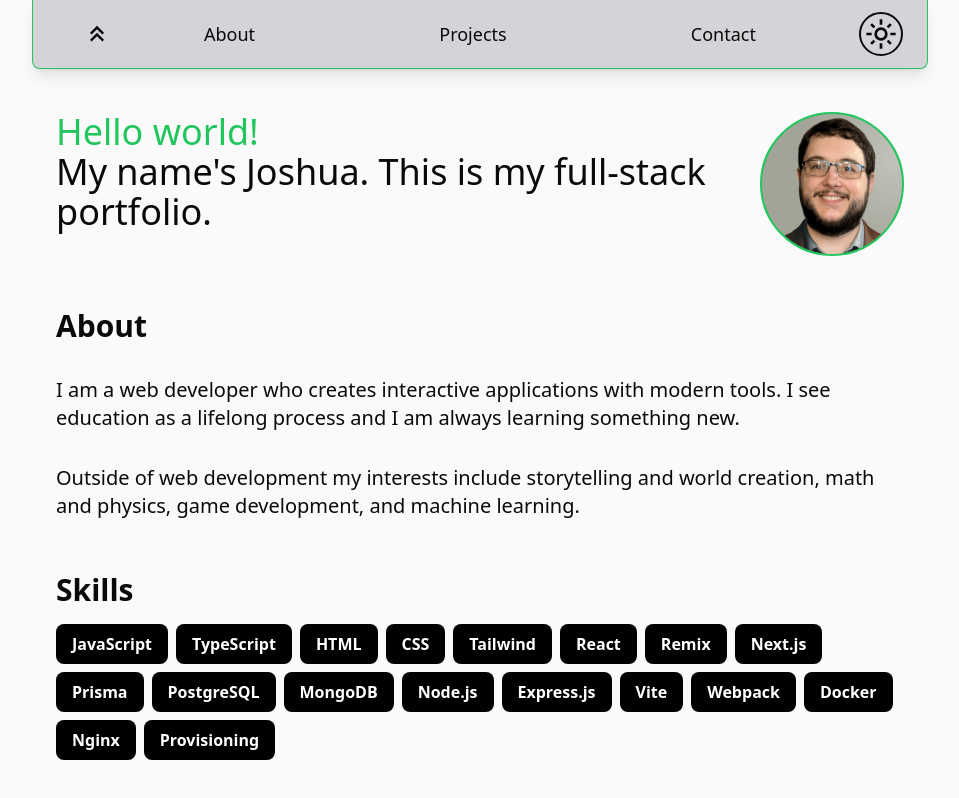
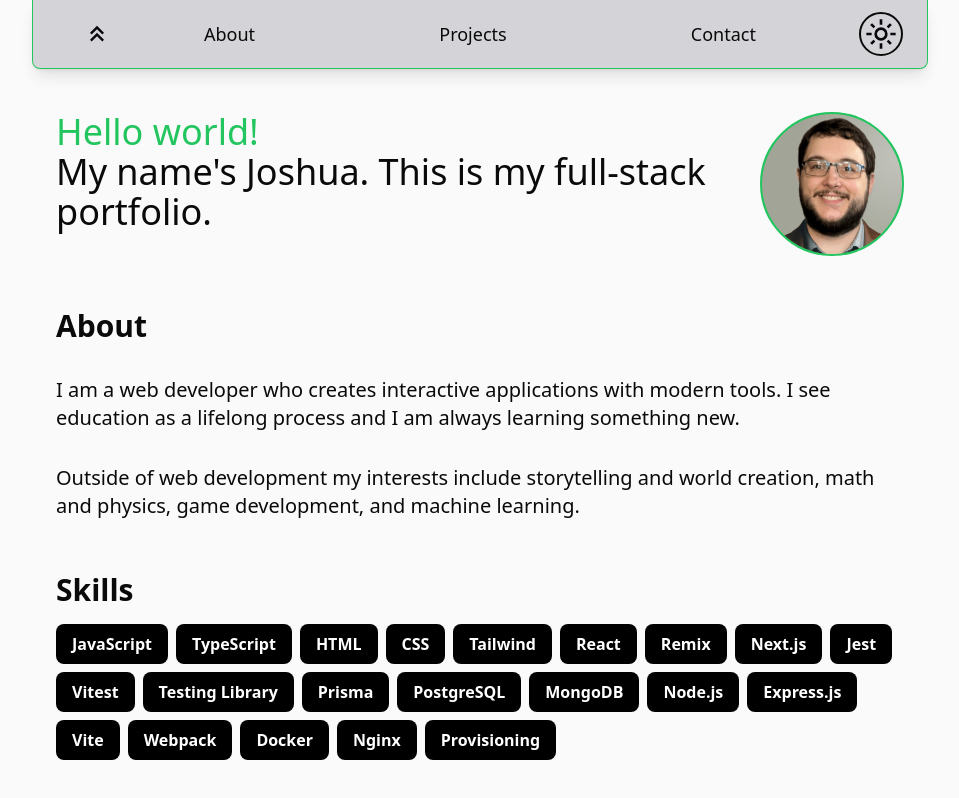
Before and after one commit to jrbarnhart/portfolio, a React (Vite) app: page / in a window 1280 px wide. Shown: the whole page, without its empty margins (160-1119 px from the left). Built offline with nearby package versions, Linux system fonts and the light colour scheme; the HTML template or start-up script is replaced by a standard one.

Commit message:
Add testing skills

```diff
--- a/src/components/About/Skills.tsx
+++ b/src/components/About/Skills.tsx
@@ -29,6 +29,12 @@ const Skills = () => {
           link="https://nextjs.org/"
           bgLight={true}
         />
+        <SkillTag skillName="Jest" link="https://jestjs.io/" />
+        <SkillTag skillName="Vitest" link="https://vitest.dev/" />
+        <SkillTag
+          skillName="Testing Library"
+          link="https://testing-library.com/"
+        />
         <SkillTag skillName="Prisma" link="https://www.prisma.io/" />
         <SkillTag skillName="PostgreSQL" link="https://www.postgresql.org/" />
         <SkillTag skillName="MongoDB" link="https://www.mongodb.com/" />
```
